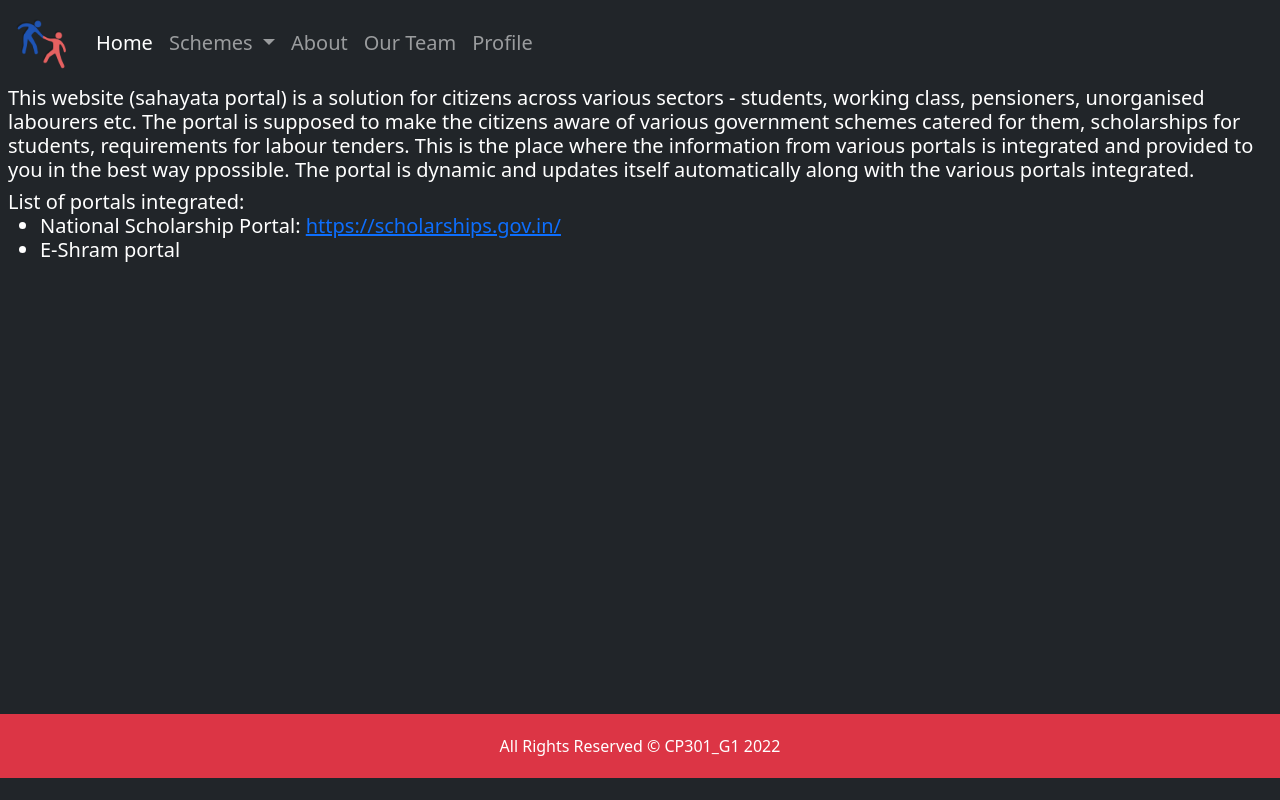
After one commit to Sahayata-Portal/sahayata-portal, a Django app: page /about in a window 1280 px wide. The commit adds this page. Run offline with Django 4.2, Linux system fonts and the light colour scheme; parts of the project's set-up code (start-up, migrations or seed data) failed here and were passed over.

Commit message:
about page added

```diff
--- /dev/null
+++ b/main/templates/main/about.html
@@ -0,0 +1,17 @@
+{% extends "main/base.html" %}
+{% load static %}
+
+{% block head %}
+    <title>About | Sahayta Portal</title>
+{% endblock %}
+
+{% block content %}
+<div class="text-white ms-2"><h5>This website (sahayata portal) is a  solution for citizens across various sectors - students, working class, pensioners, unorganised labourers etc. The portal is supposed to make the citizens aware of various government schemes catered for them, scholarships for students, requirements for labour tenders. This is the place where the information from various portals is integrated and provided to you in the best way ppossible. The portal is dynamic and updates itself automatically along with the various portals integrated.</h5>
+<h5>List of portals integrated:
+<ul>
+    <li>National Scholarship Portal: <a href="https://scholarships.gov.in/">https://scholarships.gov.in/</a></li>
+    <li>E-Shram portal</li>
+</ul>
+</h5></div>
+
+{% endblock %}
--- a/main/templates/main/base.html
+++ b/main/templates/main/base.html
@@ -41,7 +41,10 @@
                         </ul>
                       </li>
                     <li class="nav-item">
-                        <a class="nav-link" href="{%url 'ourteam'%}">About Us</a>
+                        <a class="nav-link" href="{%url 'about'%}">About</a>
+                    </li>
+                    <li class="nav-item">
+                        <a class="nav-link" href="{%url 'ourteam'%}">Our Team</a>
                     </li>
                     <li>
                         <a href="#" class="nav-link">Profile</a>
--- a/main/urls.py
+++ b/main/urls.py
@@ -23,4 +23,5 @@ urlpatterns = [
     path('scholarships', views.Scholarships, name='scholarships'),
     path('schemes', views.SchemePage, name='schemes'),
     path('ourteam', views.Ourteam, name='ourteam'),
+    path('about', views.about, name='about'),
 ]
--- a/main/views.py
+++ b/main/views.py
@@ -66,3 +66,8 @@ def Scholarships(request):
   schemes=sorted(schemes, key=myfunc, reverse=True)
 
   return render(request,"main/scholarships.html",{"data":schemes})
+
+def about(request):
+
+
+  return render(request,"main/about.html")
```
